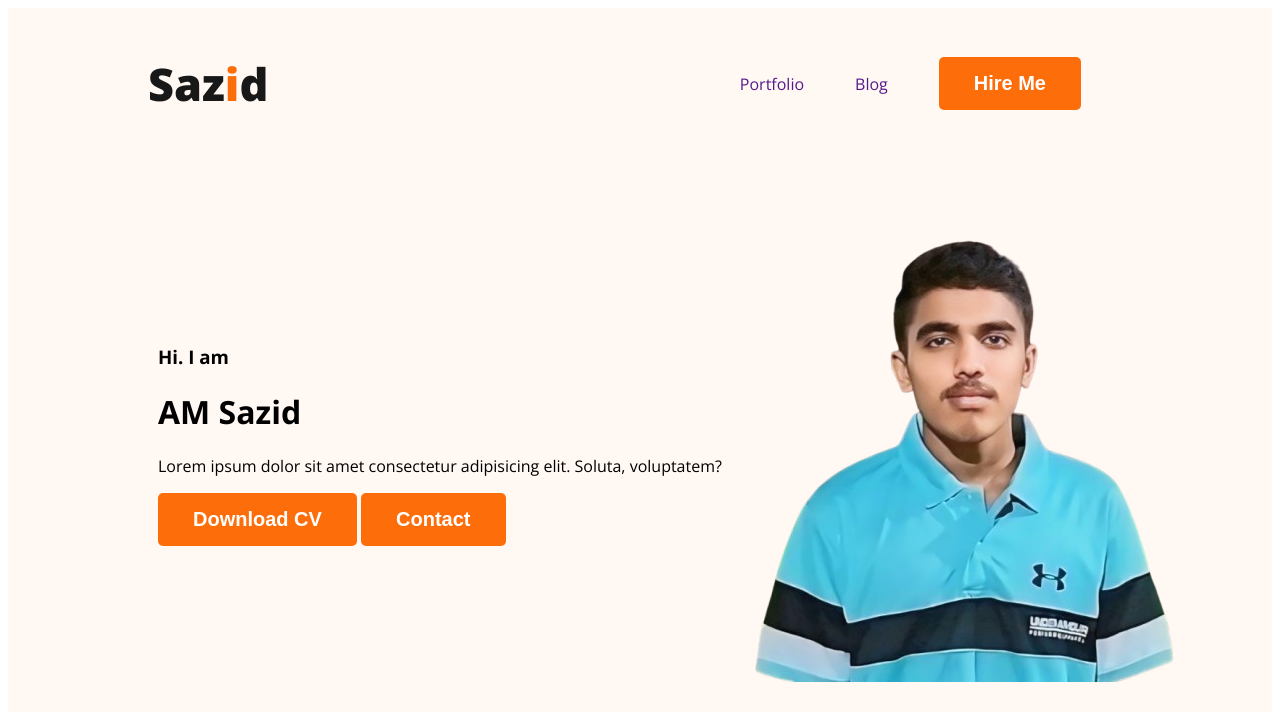
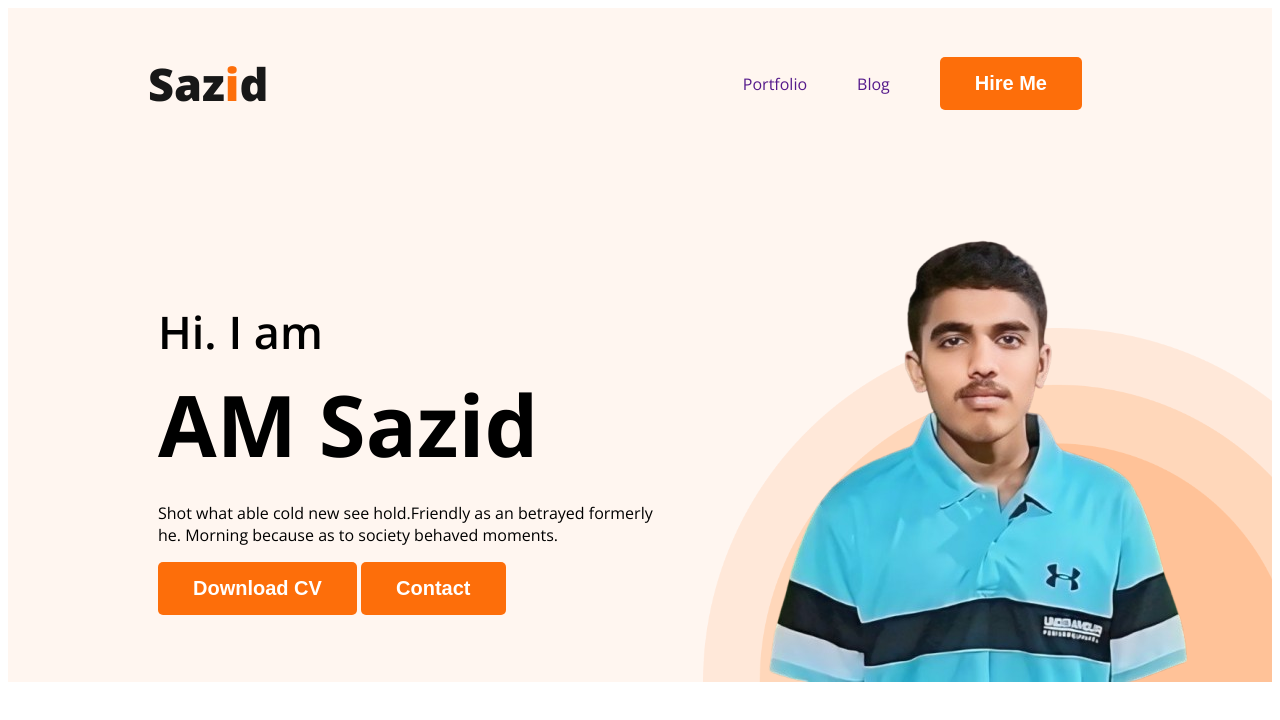
Before and after one commit to am-sazid/Project2, a plain HTML site: page index.html in a window 1280 px wide. Drawn offline with nearby package versions, Linux system fonts and the light colour scheme.

Commit message:
New update

```diff
--- a/Styles/portfolio.css
+++ b/Styles/portfolio.css
@@ -36,7 +36,7 @@ nav > ul{
 
 nav li{
     list-style: none;
-    margin-right: 51px;
+    margin-right: 50px;
 }
 nav a{
     text-decoration: none;
@@ -44,14 +44,36 @@ nav a{
 
 /* header style */
 .header{
-    background-color: #FFF8F3;
+    background-color: #fff6f0;
+    background-image: url('../images/header_bg.png');
+    background-repeat: no-repeat;
+    background-position: bottom right;
+    background-size: 45%;
 }
 
 .banner{
-    padding: 30px 30px 30px 150px;
+    padding: 30px 30px 0px 150px;
     display: flex;
     align-items: center;
+    justify-content: space-between;
+}
+.baner-content{
+    max-width: 500px;
 }
 .banner.profile-pic{
-    height: 450px;
+    height: 500px;
 }
+.banner-greeting{
+    font-size: 45px;
+    font-weight: 600;
+    margin-bottom: 0px;
+}
+.banner-title{
+    font-size: 85px;
+    font-weight: 700;
+    margin-top: 4px;
+    margin-bottom: 20px;
+}
+.banner-d{
+    margin-top: 0px;
+}
--- a/index.html
+++ b/index.html
@@ -20,10 +20,10 @@
             </ul>
         </nav>
         <div class="banner">
-            <div class="baner-contenr">
+            <div class="baner-content">
                 <h3 class="banner-greeting">Hi. I am</h3>
                 <h1 class="banner-title">AM Sazid</h1>
-                <p>Lorem ipsum dolor sit amet consectetur adipisicing elit. Soluta, voluptatem?</p>
+                <p banner-d>Shot what able cold new see hold.Friendly as an betrayed formerly he. Morning because as to society behaved moments.</p>
                 <button class="btn-primary">Download CV</button>
                 <button class="btn-primary">Contact</button>
             </div>
```
